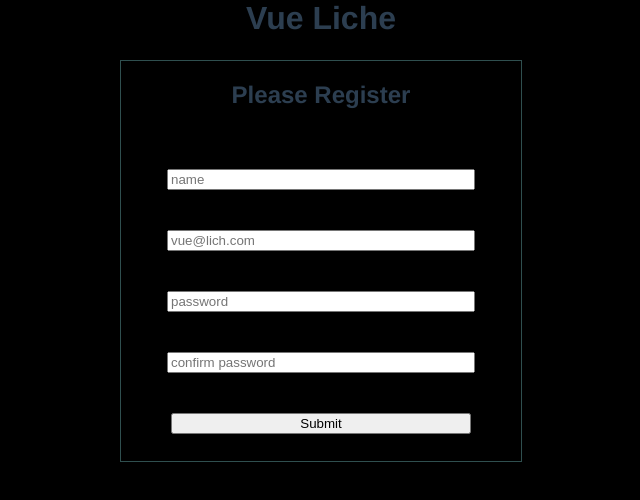
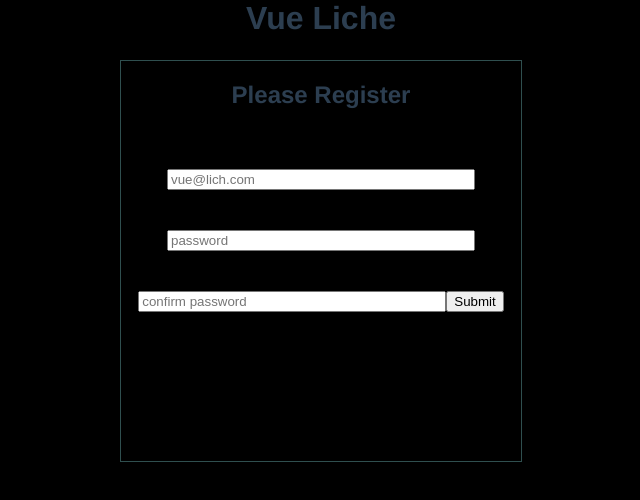
Before and after one commit to irichard03/vueliche, a Vue app: page /signup in a window 1280 px wide. Shown: the top 500 px of the page, without its empty margins (319-959 px from the left). Built offline with nearby package versions, Linux system fonts and the light colour scheme.

Commit message:
unb0rked form.

```diff
--- a/src/views/SignUp.vue
+++ b/src/views/SignUp.vue
@@ -3,12 +3,11 @@
   <div id="SignUp">
     <div class="container">
         <h2>Please Register</h2>
-        <form id="registration">
-          <input v-model="name" class="registration" placeholder="name">
-          <input v-model="email" class="registration" placeholder="vue@lich.com">
-          <input v-model="password" class="registration" placeholder="password">
-          <input v-model="passwordConfirm" class="registration" placeholder="confirm password">
-          <button class="registration">Submit</button>
+        <form @submit.prevent="handleFormSubmit">
+          <input v-model="user.email" class="input" placeholder="vue@lich.com">
+          <input v-model="user.password" class="input" placeholder="password">
+          <input v-model="user.passwordConfirm" class="input" placeholder="confirm password">
+          <button type="submit">Submit</button>
         </form>
     </div>
   </div>
@@ -19,14 +18,28 @@
 //import ComponentName from "path"
 
 export default {
-  name: 'SignUp'
+  name: 'SignUp',
+  data() {
+    return {
+      user: {
+        email: "",
+        password: "",
+        passwordConfirm: ""
+      }
+    }
+  },
+  methods: {
+    handleFormSubmit: function(){
+      alert(this.user.email);
+    }
+  }
 }
 
 </script>
 
 <!--style section-->
 <style>
- .registration {
+ .input {
    display: inline-block;
    width: 75%;
    margin-top: 10%;
@@ -41,6 +54,4 @@ export default {
     margin-right: auto;
  }
 
-
-
 </style>
```
Also changed, not shown: src/components/utils/api.js (added, +9 -0 lines), 1 other file (tests, documents, lock files or other folders).
